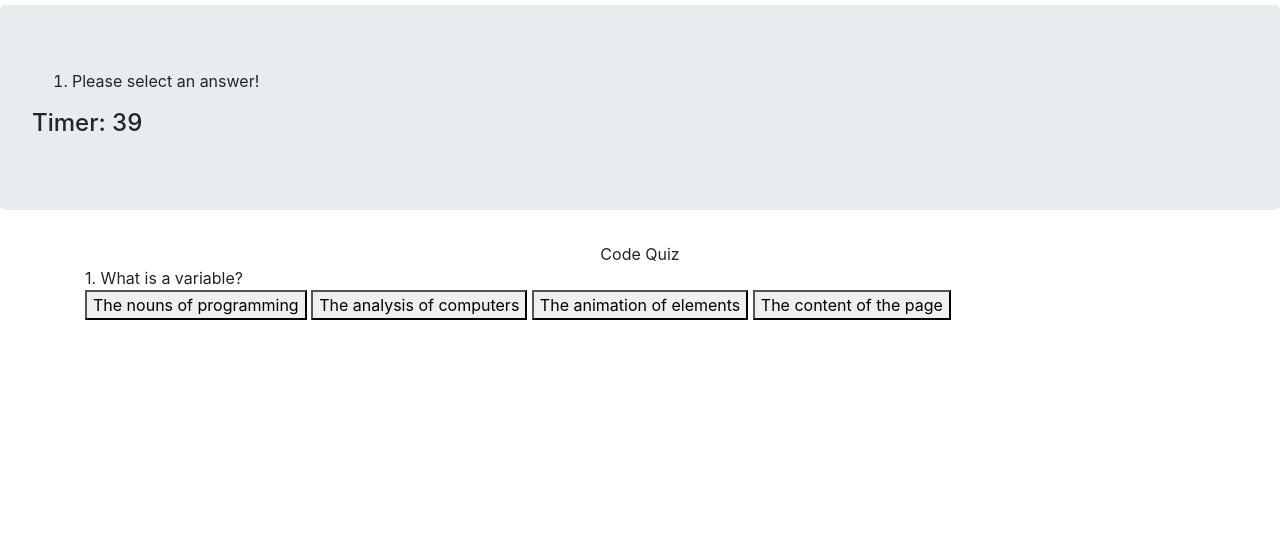
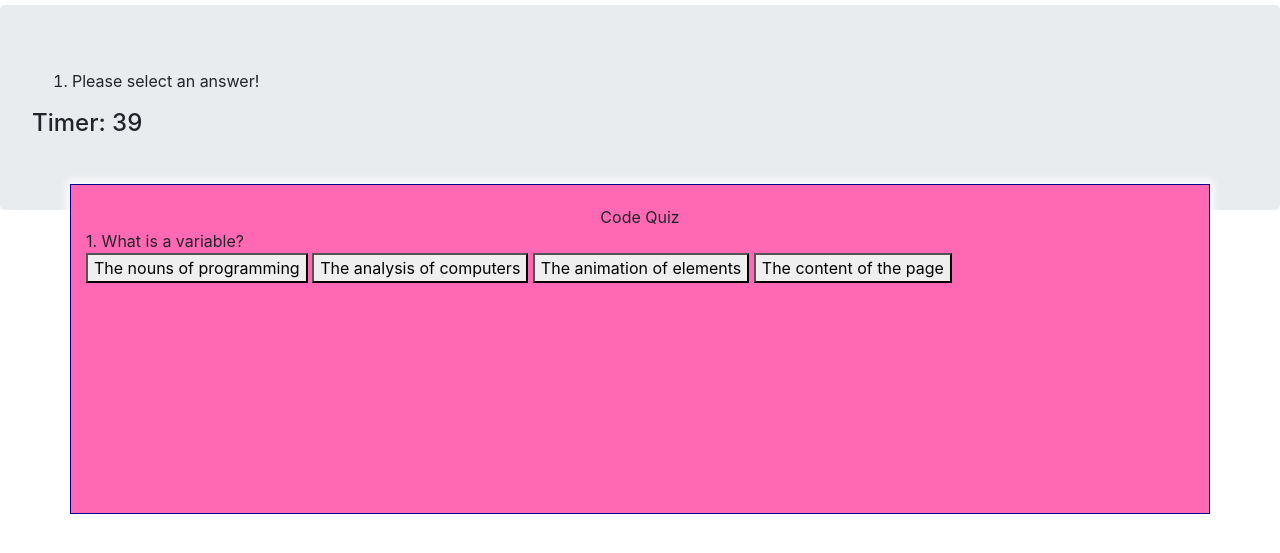
Before and after one commit to AhmedBule/code-quiz, a plain HTML site: page index.html in a window 1280 px wide. Both pictures are taken after a click on the button "Start". Shown: the part 51-604 px from the top of the page. Drawn offline with nearby package versions, Linux system fonts and the light colour scheme.

Commit message:
changes some css sheets

```diff
--- a/style.css
+++ b/style.css
@@ -1,5 +1,5 @@
-.body {
-    background-color:lightcoral;
+body {
+    background-color:lightblue;
     justify-content: center;
 
 }
@@ -9,7 +9,7 @@
 
 }
 
-.quizcontainer {
+.container {
     height: 330px;
 	width: 1000px;
 	position: absolute;
```
